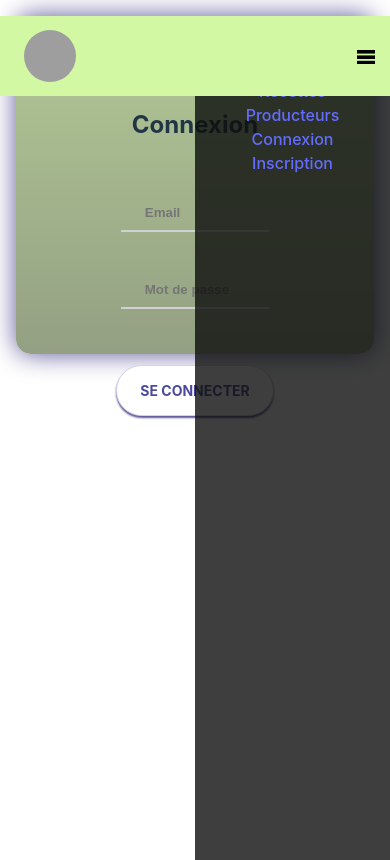
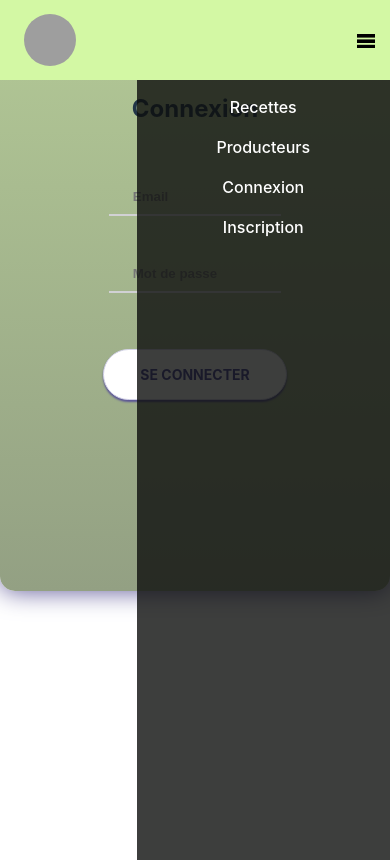
Before and after one commit to Arnaud541/AmapCo-Front, a React (Vite) app in the folder amap/: page /signin in a window 390 px wide. Both pictures are taken after a click on the element 366 px from the left and 56 px from the top of the page. Built offline with nearby package versions, Linux system fonts and the light colour scheme; grey boxes are pictures that could not be loaded.

Commit message:
ALL CSS DEBUG

```diff
--- a/amap/src/components/Grower/Growers.css
+++ b/amap/src/components/Grower/Growers.css
@@ -60,7 +60,9 @@
 }
 .growers{
     display: grid;
-    margin:2em;
+    margin-left:2em;
+    margin-right:2em;
+    padding-top:8em;
     grid-template-columns: repeat(3, 1fr);
     grid-gap: 5em;
     grid-auto-rows: minmax(100px, auto);
--- a/amap/src/components/Grower/ProfileGrower.css
+++ b/amap/src/components/Grower/ProfileGrower.css
@@ -49,6 +49,16 @@
     align-content: center;
     justify-content: center;
     align-items: center;
+    padding-top: 8em;
+}
+
+.panier-info-ingredients-item {
+    display: grid;
+    align-content: center;
+    justify-content: center;
+    align-items: center;
+    justify-items: center;
+    margin-bottom: 2em;
 }
 
 .label-created-at,.label-end-at {
--- a/amap/src/components/Navbar/Navbar.css
+++ b/amap/src/components/Navbar/Navbar.css
@@ -134,13 +134,13 @@
     }
 
     .menu{
-        width: 50%;
+        width: 65%;
         height: 100%;
         top:79px;
         background: rgba(13, 14, 13, 0.8);
         position: fixed;
         z-index: 1;
-        margin-left:50%;
+        margin-left:35%;
     }
 
     .hidden{
@@ -149,4 +149,13 @@
     .visible{
         display: inherit;
     }
+    .burger-menu-options{
+        margin-top: 1em;
+    }
+    .link-burger-menu {
+        color: white;
+    }
+    .recipes-burger-menu,.growers-burger-menu,.signout-burger-menu,.grower-profile-burger-menu,.user-profile-burger-menu,.signin-burger-menu,.signup-burger-menu {
+        margin-bottom: 1em;
+    }
 }
--- a/amap/src/components/Navbar/Navbar.jsx
+++ b/amap/src/components/Navbar/Navbar.jsx
@@ -48,22 +48,22 @@ function Navbar() {
       <div className="burger-menu-options">
       <>
 
-         <div className="recipes-burger-menu"><Link to="/recipes">Recettes</Link></div>
-         <div className="growers-burger-menu"><Link to="/growers">Producteurs</Link></div>
+         <div className="recipes-burger-menu"><Link className="link-burger-menu" to="/recipes">Recettes</Link></div>
+         <div className="growers-burger-menu"><Link className="link-burger-menu"  to="/growers">Producteurs</Link></div>
        </>
        {JSON.parse(localStorage.getItem("connected")) ? (
         <>
-          <div className="signout-burger-menu"><Link to="/signout">Deconnexion</Link></div>
+          <div className="signout-burger-menu"><Link className="link-burger-menu"  to="/signout">Deconnexion</Link></div>
           {access == 2 ? (
-            <div className="grower-profile-burger-menu"><Link  to={`/profileGrower/${idUser}`}>Mon profil</Link> </div>
+            <div className="grower-profile-burger-menu"><Link className="link-burger-menu"   to={`/profileGrower/${idUser}`}>Mon profil</Link> </div>
           ) : (
-            <div className="user-profile-burger-menu"><Link to={`/profile/${idUser}`}>Mon profil</Link></div>
+            <div className="user-profile-burger-menu"><Link className="link-burger-menu"  to={`/profile/${idUser}`}>Mon profil</Link></div>
           )}
         </>
       ) : (
         <>
-          <div className="signin-burger-menu"><Link to="/signin">Connexion</Link></div>
-          <div className="signup-burger-menu"><Link to="/signup">Inscription</Link></div>
+          <div className="signin-burger-menu"><Link className="link-burger-menu"  to="/signin">Connexion</Link></div>
+          <div className="signup-burger-menu"><Link className="link-burger-menu"  to="/signup">Inscription</Link></div>
 
         </>
 
--- a/amap/src/components/Recipes/RecipeDetails.css
+++ b/amap/src/components/Recipes/RecipeDetails.css
@@ -8,6 +8,7 @@
 .recipe-title{
     font-family: 'Gill Sans', 'Gill Sans MT', Calibri, 'Trebuchet MS', sans-serif;
     font-size: 38px;
+    margin-top: 0;
 }
 
 .recipe-info {
@@ -17,6 +18,7 @@
     flex-wrap: wrap;
     align-content: center;
     justify-content: center;
+    padding-top: 1.5em;
 }
 
 #avatar-comment{
--- a/amap/src/components/Signin/Signin.css
+++ b/amap/src/components/Signin/Signin.css
@@ -5,12 +5,12 @@
 	background: linear-gradient(180deg, #b3c996, #93a083);
 	position: relative;
 	height: 600px;
-	width: 360px;
+	width: 600px;
 	box-shadow: 0px 0px 26px #5C5696;
     margin: auto;
     padding: 5em;
     border-radius: 15px;
-    height: 60vh;
+    height: 80vh;
     margin-bottom:2em ;
 }
 
@@ -80,12 +80,12 @@
 		background: linear-gradient(180deg, #b3c996, #93a083);
 		position: relative;
 
-		width: 300px;
+		width: 500px;
 		box-shadow: 0px 0px 26px #5c5696;
 		margin: auto;
 		padding: 5em;
 		border-radius: 15px;
-		height: 50vh;
+		height: 70vh;
 		margin-bottom: 2em;
 	}
 	.login-submit {
@@ -103,10 +103,10 @@
 		position: relative;
 		width: auto;
 		box-shadow: 0px 0px 26px #5c5696;
-		margin: 1em;
+		margin: auto;
 		padding: 5em;
 		border-radius: 15px;
-		height: 40vh;
+		height: 70vh;
 		margin-bottom: 2em;
 	}
 	.login-submit {
--- a/amap/src/components/Signup/Signup.css
+++ b/amap/src/components/Signup/Signup.css
@@ -2,16 +2,16 @@
 
 
 .screen-sign {
-	background: linear-gradient(180deg, #b3c996, #93a083);
-	position: relative;
-	height: 600px;
-	width: 360px;
-	box-shadow: 0px 0px 26px #5C5696;
+    background: linear-gradient(180deg, #b3c996, #93a083);
+    position: relative;
+    width: 500px;
+    box-shadow: 0px 0px 26px #5c5696;
     margin: auto;
     padding: 5em;
     border-radius: 15px;
     height: 100vh;
-    margin-bottom: 2em;;
+    margin-bottom: 2em;
+    padding-top: 8em;
 }
 
 .screen-content-sign {
@@ -97,7 +97,7 @@
 		height: 600px;
 		width: auto;
 		box-shadow: 0px 0px 26px #5c5696;
-		margin: 1em;
+		margin: auto;
 		padding: 5em;
 		border-radius: 15px;
 		height: 100vh;
--- a/amap/src/components/User/profileUser.css
+++ b/amap/src/components/User/profileUser.css
@@ -31,6 +31,10 @@
     font-family: 'Gill Sans', 'Gill Sans MT', Calibri, 'Trebuchet MS', sans-serif;
     font-size: 38px;
     margin-top: 1em;
+}
+
+.profile {
+    padding-top: 5em;
 }
 
 .my-recipes-items {
```
